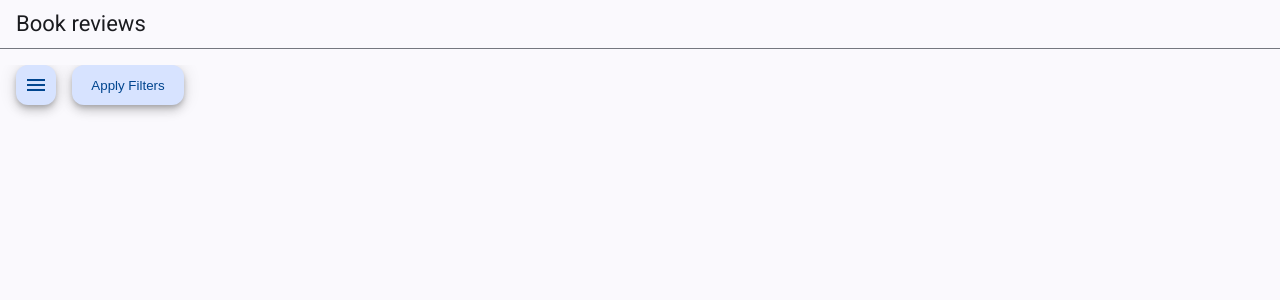
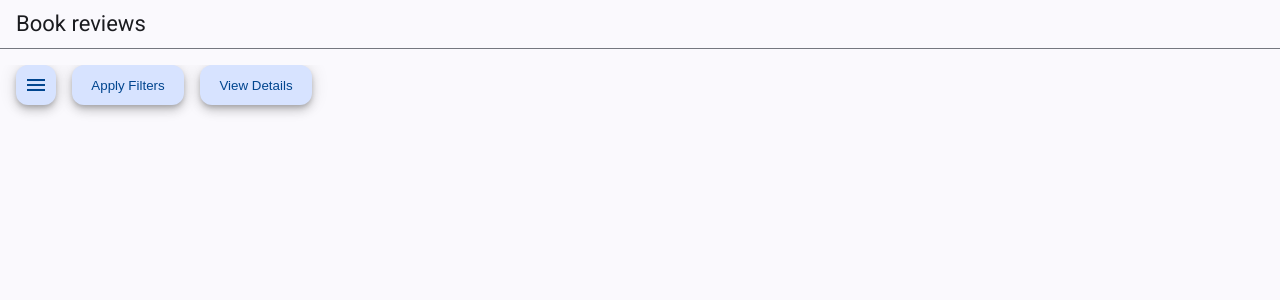
Before and after one commit to StiliyanDr/book-reviews, an Angular app in the folder frontend/: page / in a window 1280 px wide. Shown: the top 300 px of the page. Built offline with nearby package versions, Linux system fonts and the light colour scheme.

Commit message:
Add new button

```diff
--- a/frontend/src/app/components/main/main.component.html
+++ b/frontend/src/app/components/main/main.component.html
@@ -22,6 +22,10 @@
                     (click)="onApplyFilters()">
                 Apply Filters
             </button>
+            <button mat-mini-fab
+                    class="view-details-button">
+                View Details
+            </button>
         </div>
     </mat-sidenav-content>
 </mat-sidenav-container>
--- a/frontend/src/app/components/main/main.component.scss
+++ b/frontend/src/app/components/main/main.component.scss
@@ -37,7 +37,8 @@ mat-toolbar {
     justify-content: left;
     gap: 1rem;
 
-    .apply-filters-button {
+    .apply-filters-button,
+    .view-details-button {
         width: 7rem;
     }
 }
```
